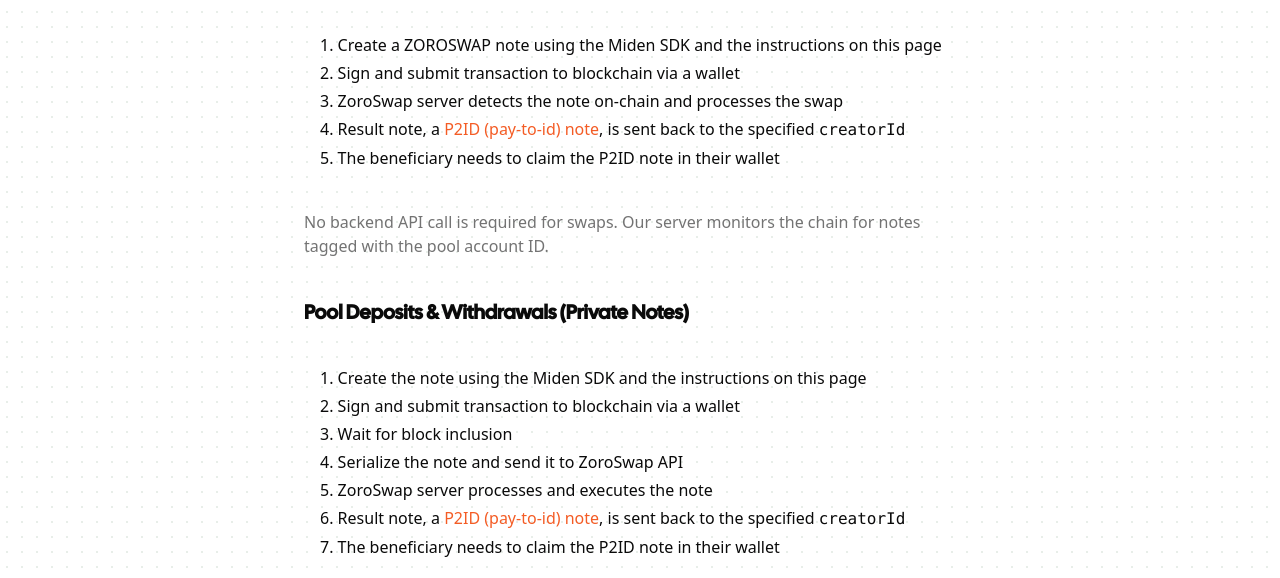
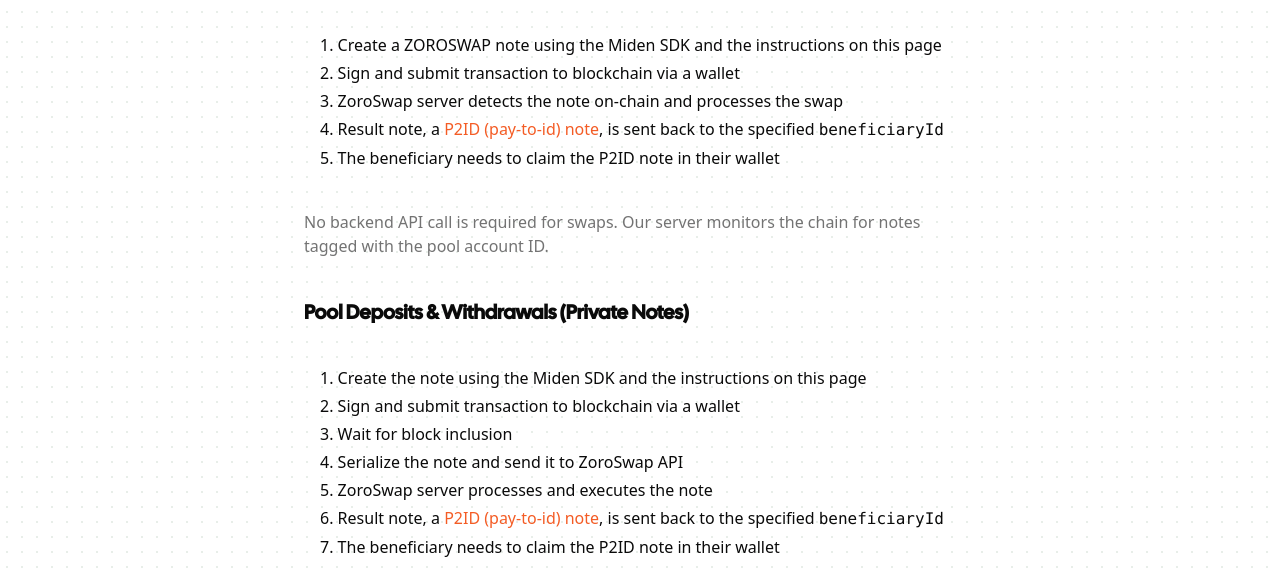
Before and after one commit to zoroswap/landing-page, a React (Vite) app: page /developer-integration in a window 1280 px wide. Shown: the part 2281-2859 px from the top of the page. Built offline with nearby package versions, Linux system fonts and the light colour scheme.

Commit message:
Rename creator to benficiary

```diff
--- a/src/pages/Developers.tsx
+++ b/src/pages/Developers.tsx
@@ -21,8 +21,8 @@
     new Felt(BigInt(0)),
     new Felt(BigInt(0)),
     new Felt(BigInt(0)),
-    userAccountId.suffix(),           // [10] creator suffix
-    userAccountId.prefix(),           // [11] creator prefix
+    userAccountId.suffix(),           // [10] beneficiary suffix
+    userAccountId.prefix(),           // [11] beneficiary prefix
   ])
 );
 
@@ -62,8 +62,8 @@
     new Felt(BigInt(p2idTag)),        // [3] p2id tag
     new Felt(BigInt(0)),              // [4-5] padding
     new Felt(BigInt(0)),
-    userAccountId.suffix(),           // [6] creator suffix
-    userAccountId.prefix(),           // [7] creator prefix
+    userAccountId.suffix(),           // [6] beneficiary suffix
+    userAccountId.prefix(),           // [7] beneficiary prefix
   ])
 );
 
@@ -119,8 +119,8 @@
     new Felt(BigInt(p2idTag)),        // [7] p2id tag
     new Felt(BigInt(0)),              // [8-9] padding
     new Felt(BigInt(0)),
-    userAccountId.suffix(),           // [10] creator suffix
-    userAccountId.prefix(),           // [11] creator prefix
+    userAccountId.suffix(),           // [10] beneficiary suffix
+    userAccountId.prefix(),           // [11] beneficiary prefix
   ])
 );
 
@@ -421,7 +421,7 @@
               <li>Create a ZOROSWAP note using the Miden SDK and the instructions on this page</li>
               <li>Sign and submit transaction to blockchain via a wallet</li>
               <li>ZoroSwap server detects the note on-chain and processes the swap</li>
-              <li>Result note, a <a href='https://docs.miden.xyz/quick-start/notes' target='_blank' rel='noopener noreferrer' className='text-primary hover:text-foreground'>P2ID (pay-to-id) note</a>, is sent back to the specified <code>creatorId</code></li>
+              <li>Result note, a <a href='https://docs.miden.xyz/quick-start/notes' target='_blank' rel='noopener noreferrer' className='text-primary hover:text-foreground'>P2ID (pay-to-id) note</a>, is sent back to the specified <code>beneficiaryId</code></li>
               <li>The beneficiary needs to claim the P2ID note in their wallet</li>
             </ol>
             <p className='text-sm text-muted-foreground mt-2'>
@@ -435,7 +435,7 @@
               <li>Wait for block inclusion</li>
               <li>Serialize the note and send it to ZoroSwap API</li>
               <li>ZoroSwap server processes and executes the note</li>
-              <li>Result note, a <a href='https://docs.miden.xyz/quick-start/notes' target='_blank' rel='noopener noreferrer' className='text-primary hover:text-foreground'>P2ID (pay-to-id) note</a>, is sent back to the specified <code>creatorId</code></li>
+              <li>Result note, a <a href='https://docs.miden.xyz/quick-start/notes' target='_blank' rel='noopener noreferrer' className='text-primary hover:text-foreground'>P2ID (pay-to-id) note</a>, is sent back to the specified <code>beneficiaryId</code></li>
               <li>The beneficiary needs to claim the P2ID note in their wallet</li>
             </ol>
             <p className='text-sm text-muted-foreground mt-2'>
@@ -531,7 +531,7 @@
                       The recipient wallet uses this tag to filter and discover incoming notes when syncing.</td>
                   </tr>
                   <tr>
-                    <td className='px-3 py-2'><code>creatorId</code></td>
+                    <td className='px-3 py-2'><code>beneficiaryId</code></td>
                     <td className='px-3 py-2'>AccountId</td>
                     <td className='px-3 py-2'>Split into suffix (first) and prefix (second) Felts.</td>
                   </tr>
@@ -600,13 +600,13 @@
                   </tr>
                   <tr>
                     <td className='px-3 py-2'>10</td>
-                    <td className='px-3 py-2'><a href='#common-parameters' className='text-primary hover:text-foreground'><code>creatorId</code></a>.suffix</td>
-                    <td className='px-3 py-2'>Creator account ID suffix</td>
+                    <td className='px-3 py-2'><a href='#common-parameters' className='text-primary hover:text-foreground'><code>beneficiaryId</code></a>.suffix</td>
+                    <td className='px-3 py-2'>Beneficiary account ID suffix</td>
                   </tr>
                   <tr>
                     <td className='px-3 py-2'>11</td>
-                    <td className='px-3 py-2'><a href='#common-parameters' className='text-primary hover:text-foreground'><code>creatorId</code></a>.prefix</td>
-                    <td className='px-3 py-2'>Creator account ID prefix</td>
+                    <td className='px-3 py-2'><a href='#common-parameters' className='text-primary hover:text-foreground'><code>beneficiaryId</code></a>.prefix</td>
+                    <td className='px-3 py-2'>Beneficiary account ID prefix</td>
                   </tr>
                 </tbody>
               </table>
@@ -673,13 +673,13 @@
                   </tr>
                   <tr>
                     <td className='px-3 py-2'>6</td>
-                    <td className='px-3 py-2'><a href='#common-parameters' className='text-primary hover:text-foreground'><code>creatorId</code></a>.suffix</td>
-                    <td className='px-3 py-2'>Creator account ID suffix</td>
+                    <td className='px-3 py-2'><a href='#common-parameters' className='text-primary hover:text-foreground'><code>beneficiaryId</code></a>.suffix</td>
+                    <td className='px-3 py-2'>Beneficiary account ID suffix</td>
                   </tr>
                   <tr>
                     <td className='px-3 py-2'>7</td>
-                    <td className='px-3 py-2'><a href='#common-parameters' className='text-primary hover:text-foreground'><code>creatorId</code></a>.prefix</td>
-                    <td className='px-3 py-2'>Creator account ID prefix</td>
+                    <td className='px-3 py-2'><a href='#common-parameters' className='text-primary hover:text-foreground'><code>beneficiaryId</code></a>.prefix</td>
+                    <td className='px-3 py-2'>Beneficiary account ID prefix</td>
                   </tr>
                 </tbody>
               </table>
@@ -751,13 +751,13 @@
                   </tr>
                   <tr>
                     <td className='px-3 py-2'>10</td>
-                    <td className='px-3 py-2'><a href='#common-parameters' className='text-primary hover:text-foreground'><code>creatorId</code></a>.suffix</td>
-                    <td className='px-3 py-2'>Creator account ID suffix</td>
+                    <td className='px-3 py-2'><a href='#common-parameters' className='text-primary hover:text-foreground'><code>beneficiaryId</code></a>.suffix</td>
+                    <td className='px-3 py-2'>Beneficiary account ID suffix</td>
                   </tr>
                   <tr>
                     <td className='px-3 py-2'>11</td>
-                    <td className='px-3 py-2'><a href='#common-parameters' className='text-primary hover:text-foreground'><code>creatorId</code></a>.prefix</td>
-                    <td className='px-3 py-2'>Creator account ID prefix</td>
+                    <td className='px-3 py-2'><a href='#common-parameters' className='text-primary hover:text-foreground'><code>beneficiaryId</code></a>.prefix</td>
+                    <td className='px-3 py-2'>Beneficiary account ID prefix</td>
                   </tr>
                 </tbody>
               </table>
@@ -839,7 +839,7 @@
 
             <h3 className='text-lg font-semibold mt-10'>Receiving Result Notes</h3>
             <p>
-              After successful execution, ZoroSwap sends a <a href='https://docs.miden.xyz/quick-start/notes' target='_blank' rel='noopener noreferrer' className='text-primary hover:text-foreground'>P2ID (pay-to-id)</a> note back to the account specified as creator.
+              After successful execution, ZoroSwap sends a <a href='https://docs.miden.xyz/quick-start/notes' target='_blank' rel='noopener noreferrer' className='text-primary hover:text-foreground'>P2ID (pay-to-id)</a> note back to the account specified as beneficiary.
               This note contains the resulting tokens, it needs to be claimed by the user. The claim process will incur user fees in future versions of Miden, so should not be done without the users acknowledgment.
               On a high-level the process is:
             </p>
```
